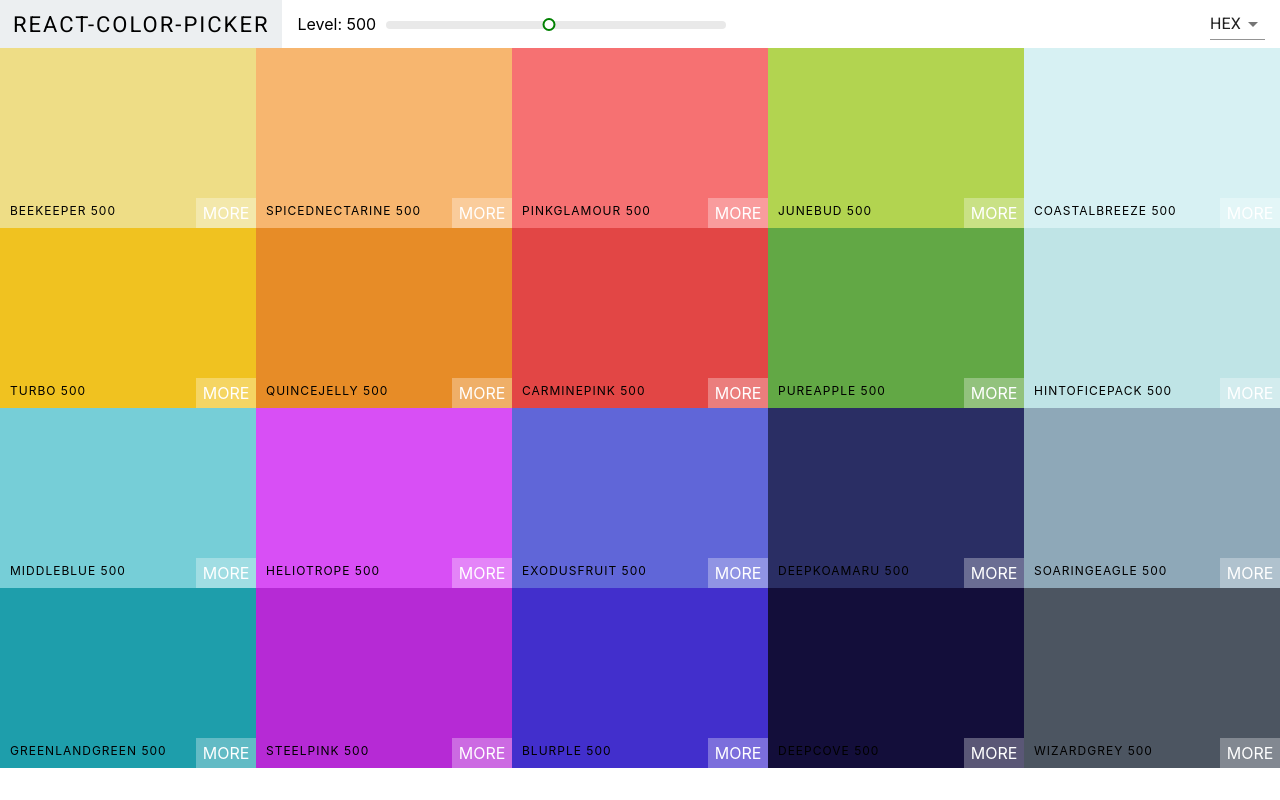
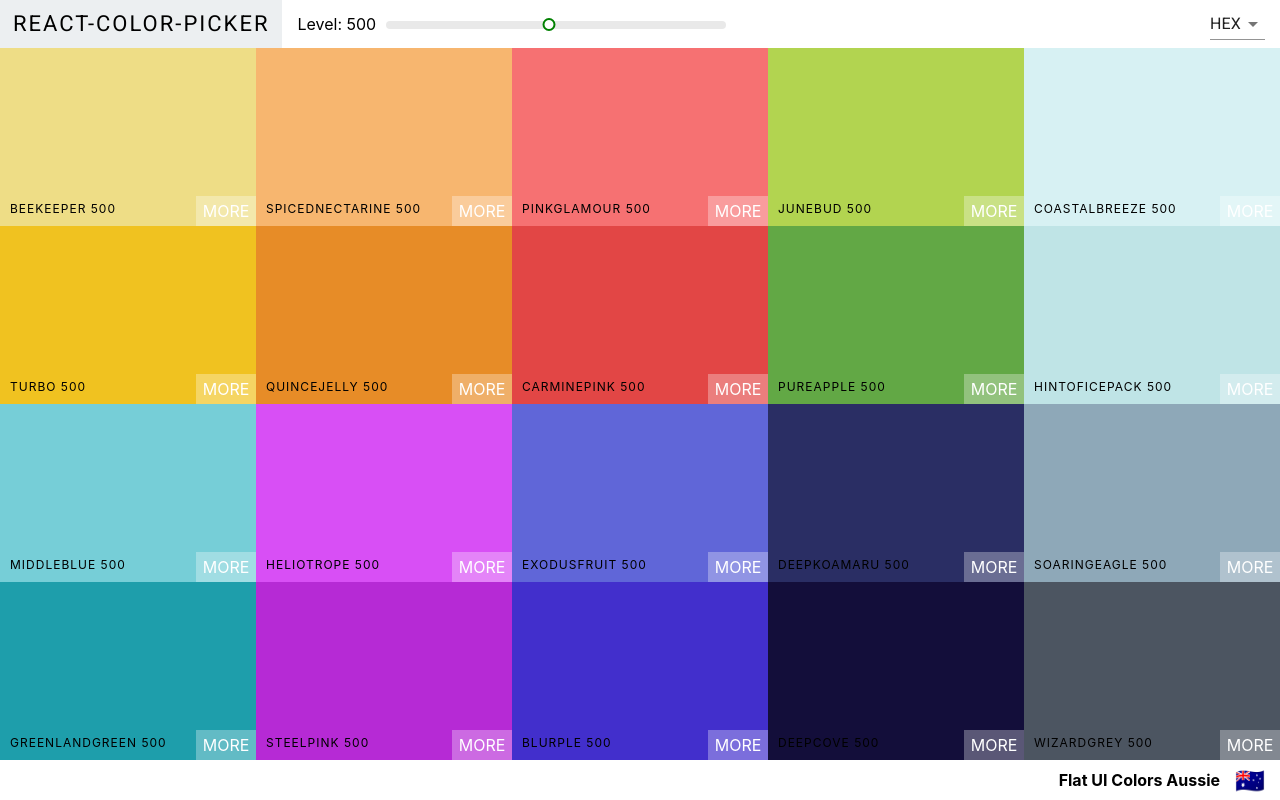
Before and after one commit to zivkaplan/React-Color-project, a React (Create React App) app: page / in a window 1280 px wide. Built offline with nearby package versions, Linux system fonts and the light colour scheme.

Commit message:
add palette footer

```diff
--- a/src/components/Palette.js
+++ b/src/components/Palette.js
@@ -24,6 +24,7 @@
                 <ColorBox
                     background={color[this.state.colorFormat]}
                     name={color.name}
+                    key={color.id}
                 />
             )
         );
@@ -35,6 +36,10 @@
                     changeColorFormat={this.changeColorFormat}
                 />
                 <div className="Palette-colors">{colorBoxes}</div>
+                <footer className="Palette-footer">
+                    {this.props.palette.paletteName}
+                    <span className="emoji">{this.props.palette.emoji}</span>
+                </footer>
             </div>
         );
     }
--- a/src/components/css/Palette.css
+++ b/src/components/css/Palette.css
@@ -1,7 +1,23 @@
 .Palette {
     height: 100vh;
+    display: flex;
+    flex-direction: column;
 }
 .Palette-colors {
     height: 90%;
     overflow: hidden;
 }
+.Palette-footer {
+    background-color: white;
+    width: 100%;
+    height: 5vh;
+    display: flex;
+    justify-content: flex-end;
+    align-items: center;
+    font-weight: 700;
+}
+
+.emoji {
+    margin: 0 15px;
+    font-size: 1.5rem;
+}
```
